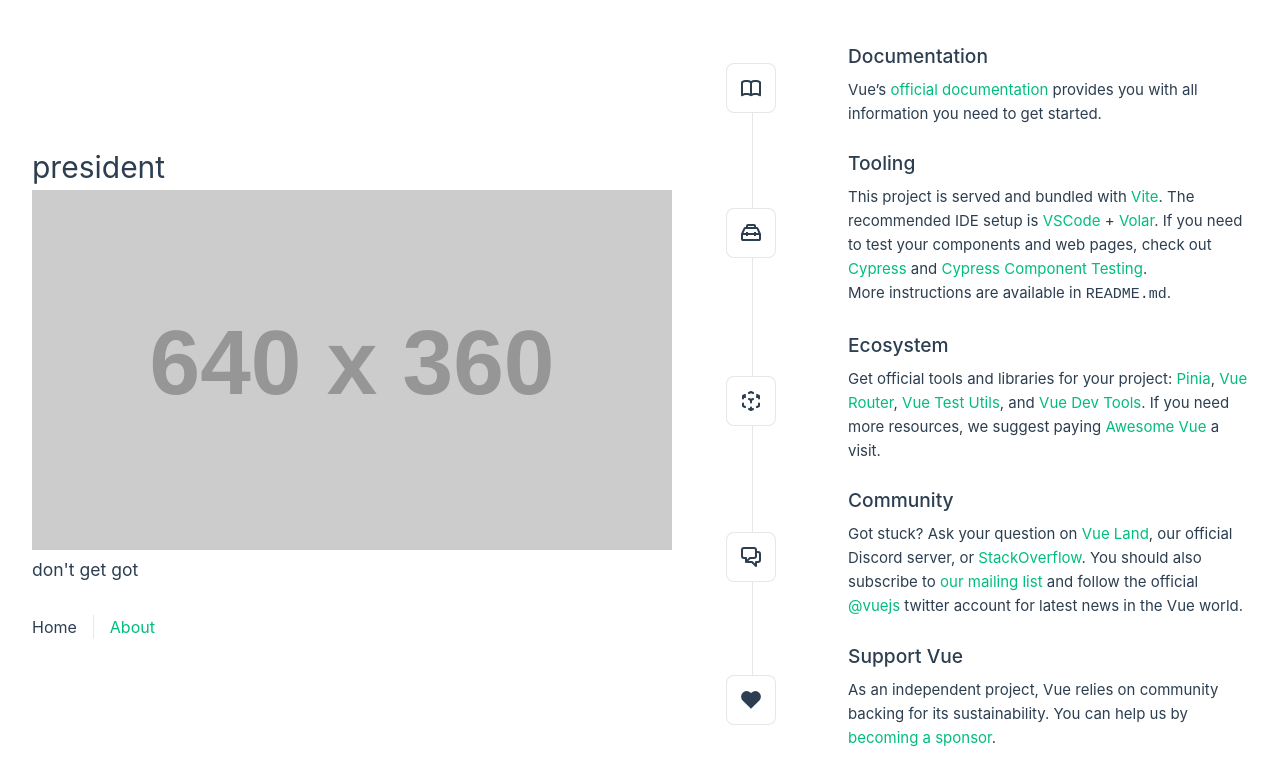
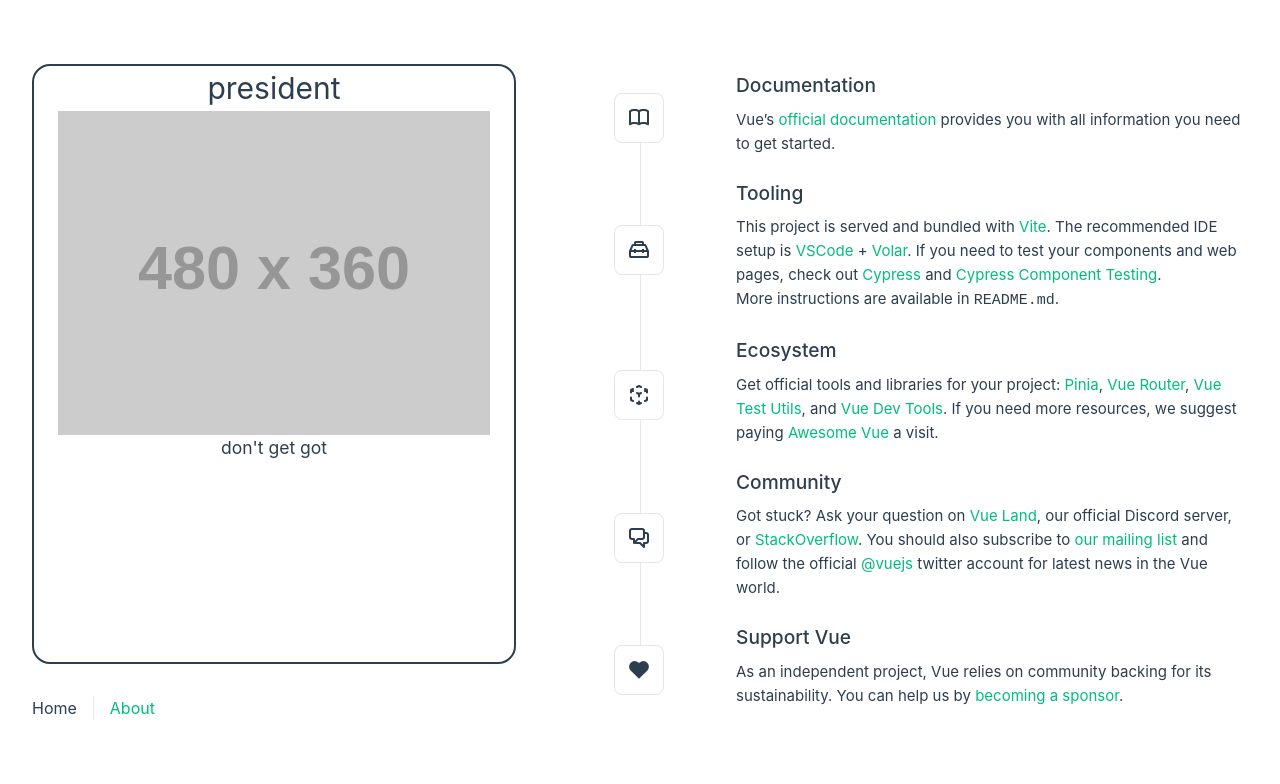
Before and after one commit to GandalfDG/tworooms, a Vue app in the folder tworooms-vue/: page / in a window 1280 px wide. Shown: the top 784 px of the page. Built offline with nearby package versions, Linux system fonts and the light colour scheme.

Commit message:
beginning work on card styling

```diff
--- a/tworooms-vue/src/App.vue
+++ b/tworooms-vue/src/App.vue
@@ -8,7 +8,7 @@ import Card from "@/components/GameCard.vue";
   <header>
 
     <div class="wrapper">
-      <Card />
+      <Card visibility="full"/>
       <nav>
         <RouterLink to="/">Home</RouterLink>
         <RouterLink to="/about">About</RouterLink>
--- a/tworooms-vue/src/components/GameCard.vue
+++ b/tworooms-vue/src/components/GameCard.vue
@@ -5,14 +5,45 @@ const card = reactive({
     title: "president",
     description: "don't get got",
     color: "blue",
-    image: "https://fakeimg.pl/640x360"
+    image: "https://fakeimg.pl/480x360"
 })
+
+const props = defineProps(["visibility"])
 </script>
 
 <template>
-    <div>
-        <h1>{{card.title}}</h1>
-        <img :src="card.image"/>
-        <h3>{{card.description}}</h3>
+    <div class="gamecard">
+        <div class="cardface">
+            <h1>{{card.title}}</h1>
+            <img class="cardimage" :src="card.image" />
+            <h3>{{card.description}}</h3>
+        </div>
     </div>
 </template>
+
+<style>
+.gamecard {
+    box-sizing: border-box;
+    display: flex;
+    justify-content: center;
+    border: 2px solid;
+    border-radius: 1.2em;
+    height: 40em;
+}
+
+.cardface {
+    width: 90%;
+    height: 90%;
+    display: flex;
+    flex-direction: column;
+    align-items: center;
+}
+
+h1 {
+
+}
+
+.cardimage {
+    width: 100%;
+}
+</style>
```
